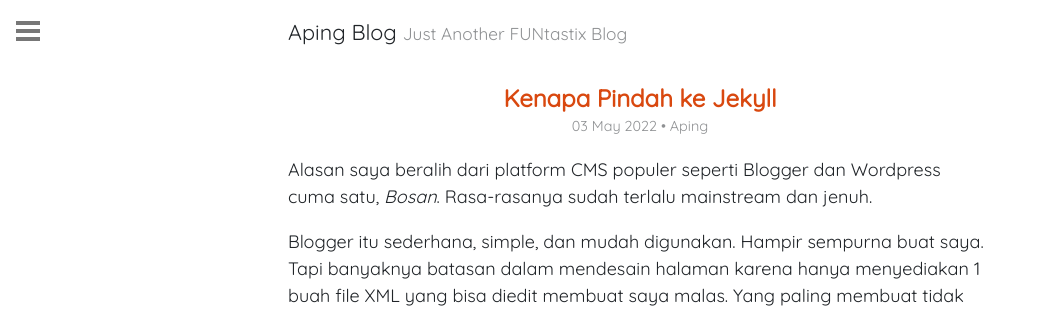
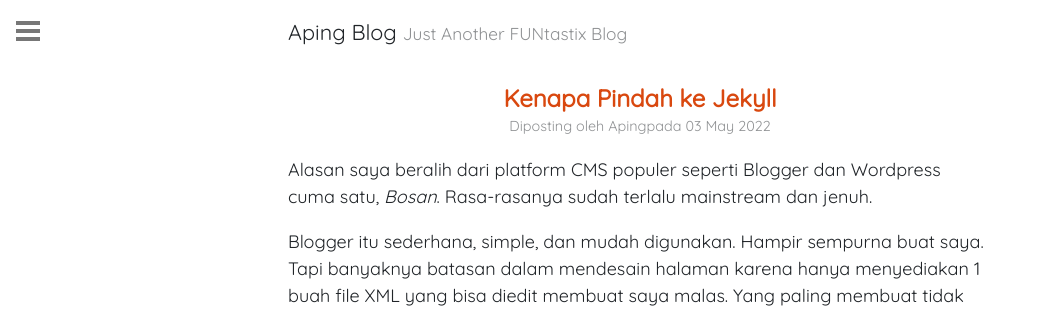
Before and after one commit to apynx/apynx.github.io, a Jekyll site: the page built from _posts/2022-05-03-kenapa-pindah-ke-jekyll.md, in a window 1280 px wide. Shown: the top 310 px of the page, without its empty margins (0-1039 px from the left). Built offline with Jekyll 4.4.1, drawn with Linux system fonts in a browser that asks for light colours.

Commit message:
change meta

```diff
--- a/_layouts/post.html
+++ b/_layouts/post.html
@@ -5,6 +5,14 @@ layout: default
 <article class="post">
   <h1 class="post-title">{{ page.title }}</h1>
   <div class="post-meta">
+    {%- if page.author -%}
+      Diposting oleh
+      {% for author in page.author %}
+        <span itemprop="author" itemscope itemtype="http://schema.org/Person">{{ author }}</span>
+        {%- if forloop.last == false %}, {% endif -%}
+      {% endfor %}
+    {%- endif -%}
+    pada
     <time datetime="{{ page.date | date_to_xmlschema }}" itemprop="datePublished">
       {{ page.date | date_to_string }}
     </time>
@@ -15,13 +23,7 @@ layout: default
         {{ mdate | date_to_string }}
       </time>
     {%- endif -%}
-    {%- if page.author -%}
-      •
-      {% for author in page.author %}
-        <span itemprop="author" itemscope itemtype="http://schema.org/Person">{{ author }}</span>
-        {%- if forloop.last == false %}, {% endif -%}
-      {% endfor %}
-    {%- endif -%}
+
   </div>
 
   {{ content }}
```
